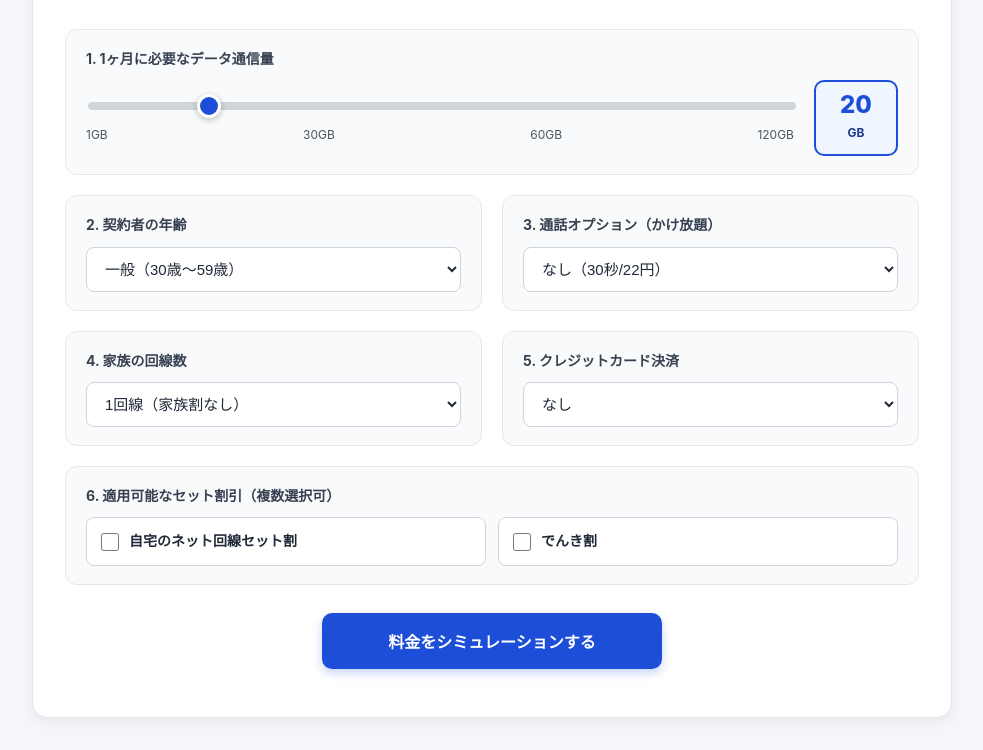
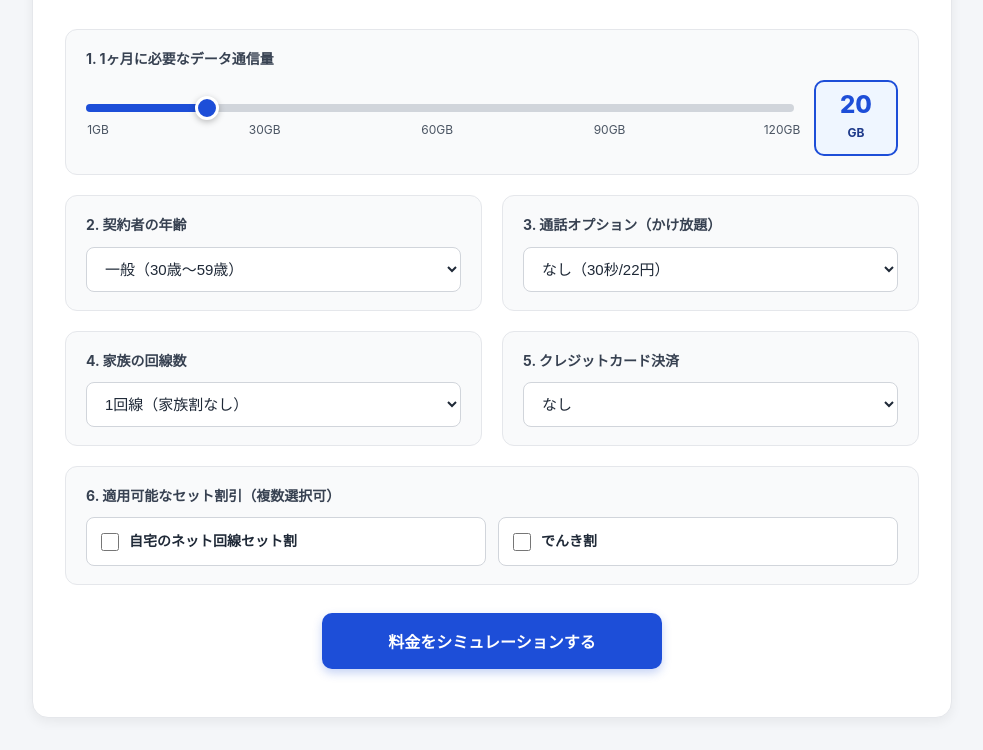
Before and after one commit to meowww0517/myapps, a plain HTML site: page index.html in a window 1280 px wide. Shown: the part 163-913 px from the top of the page, without its empty margins (148-1131 px from the left). Drawn offline with Linux system fonts and the light colour scheme.

Commit message:
Update index.html

```diff
--- a/index.html
+++ b/index.html
@@ -130,15 +130,19 @@
         }
         input[type="range"] {
             -webkit-appearance: none;
+            appearance: none;
             width: 100%;
             height: 8px;
-            background: #d1d5db;
+            background: linear-gradient(to right, #1d4ed8 0%, #1d4ed8 15.97%, #d1d5db 15.97%, #d1d5db 100%);
             border-radius: 4px;
             outline: none;
             cursor: pointer;
+            margin: 8px 0;
+            display: block;
         }
         input[type="range"]::-webkit-slider-thumb {
             -webkit-appearance: none;
+            appearance: none;
             width: 24px;
             height: 24px;
             background: var(--primary-color);
@@ -151,13 +155,37 @@
         input[type="range"]::-webkit-slider-thumb:hover {
             transform: scale(1.1);
         }
+        input[type="range"]::-moz-range-thumb {
+            width: 24px;
+            height: 24px;
+            background: var(--primary-color);
+            border: 3px solid #ffffff;
+            border-radius: 50%;
+            box-shadow: 0 2px 6px rgba(0, 0, 0, 0.25);
+            cursor: pointer;
+        }
+
+        /* スライダー目盛り（ツマミの中心位置に正確に一致させる配置） */
         .slider-scale {
-            display: flex;
-            justify-content: space-between;
+            position: relative;
+            height: 20px;
+            margin-top: 6px;
             font-size: 12px;
             color: var(--text-sub);
-            margin-top: 8px;
         }
+        .slider-scale span {
+            position: absolute;
+            top: 0;
+            transform: translateX(-50%);
+            white-space: nowrap;
+        }
+        /* ツマミ幅24pxを考慮した正確な割合位置（min=1, max=120） */
+        .slider-scale span:nth-child(1) { left: calc(12px + (100% - 24px) * 0); }      /* 1GB */
+        .slider-scale span:nth-child(2) { left: calc(12px + (100% - 24px) * 0.2437); } /* 30GB (29/119) */
+        .slider-scale span:nth-child(3) { left: calc(12px + (100% - 24px) * 0.4958); } /* 60GB (59/119) */
+        .slider-scale span:nth-child(4) { left: calc(12px + (100% - 24px) * 0.7479); } /* 90GB (89/119) */
+        .slider-scale span:nth-child(5) { left: calc(12px + (100% - 24px) * 1); }      /* 120GB (119/119) */
+
         .giga-badge {
             background-color: var(--primary-light);
             border: 2px solid var(--primary-color);
@@ -165,6 +193,7 @@
             padding: 10px 12px;
             border-radius: 10px;
             text-align: center;
+            flex-shrink: 0;
         }
         .giga-badge .num {
             display: block;
@@ -417,6 +446,7 @@
                         <span>1GB</span>
                         <span>30GB</span>
                         <span>60GB</span>
+                        <span>90GB</span>
                         <span>120GB</span>
                     </div>
                 </div>
@@ -522,6 +552,9 @@
 
     function updateGigaText(val) {
         document.getElementById('giga-val').innerText = val;
+        const slider = document.getElementById('giga');
+        const percent = ((val - slider.min) / (slider.max - slider.min)) * 100;
+        slider.style.background = `linear-gradient(to right, #1d4ed8 0%, #1d4ed8 ${percent}%, #d1d5db ${percent}%, #d1d5db 100%)`;
     }
 
     function calculateRates() {
```
